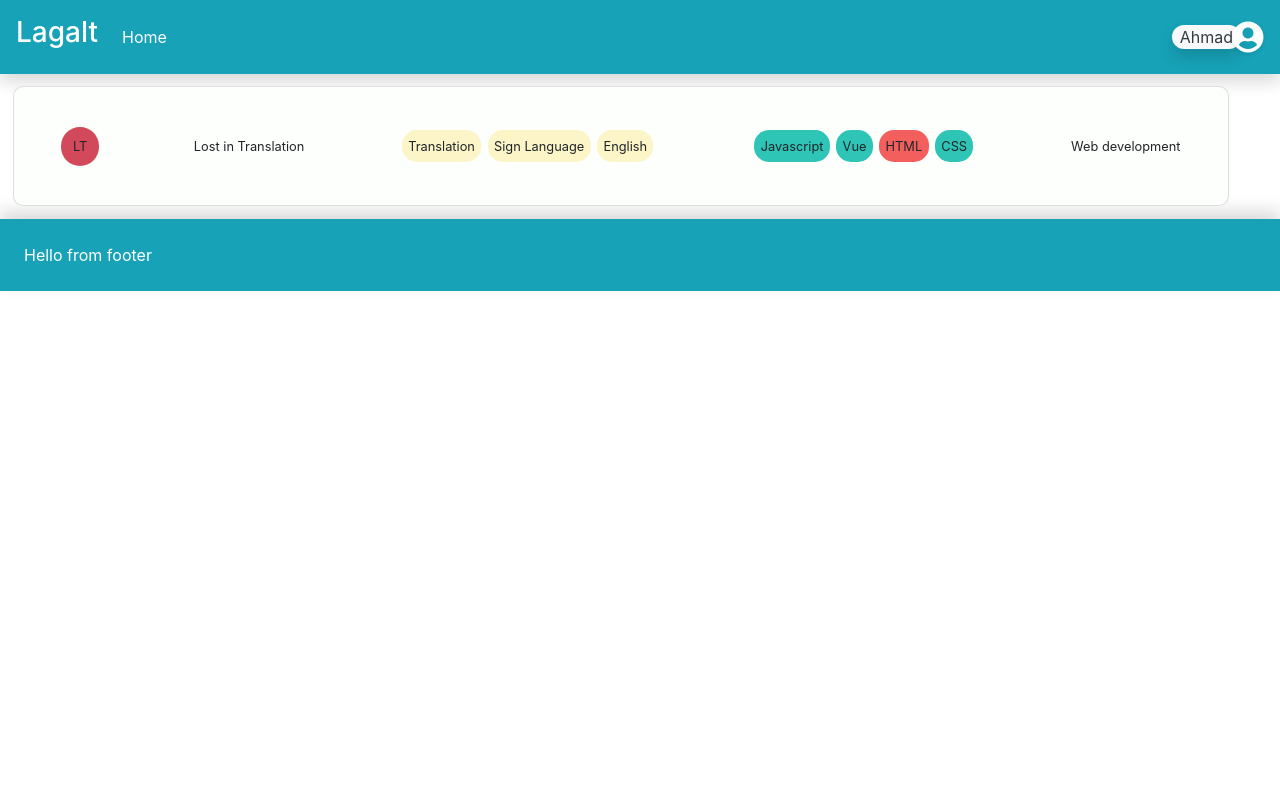
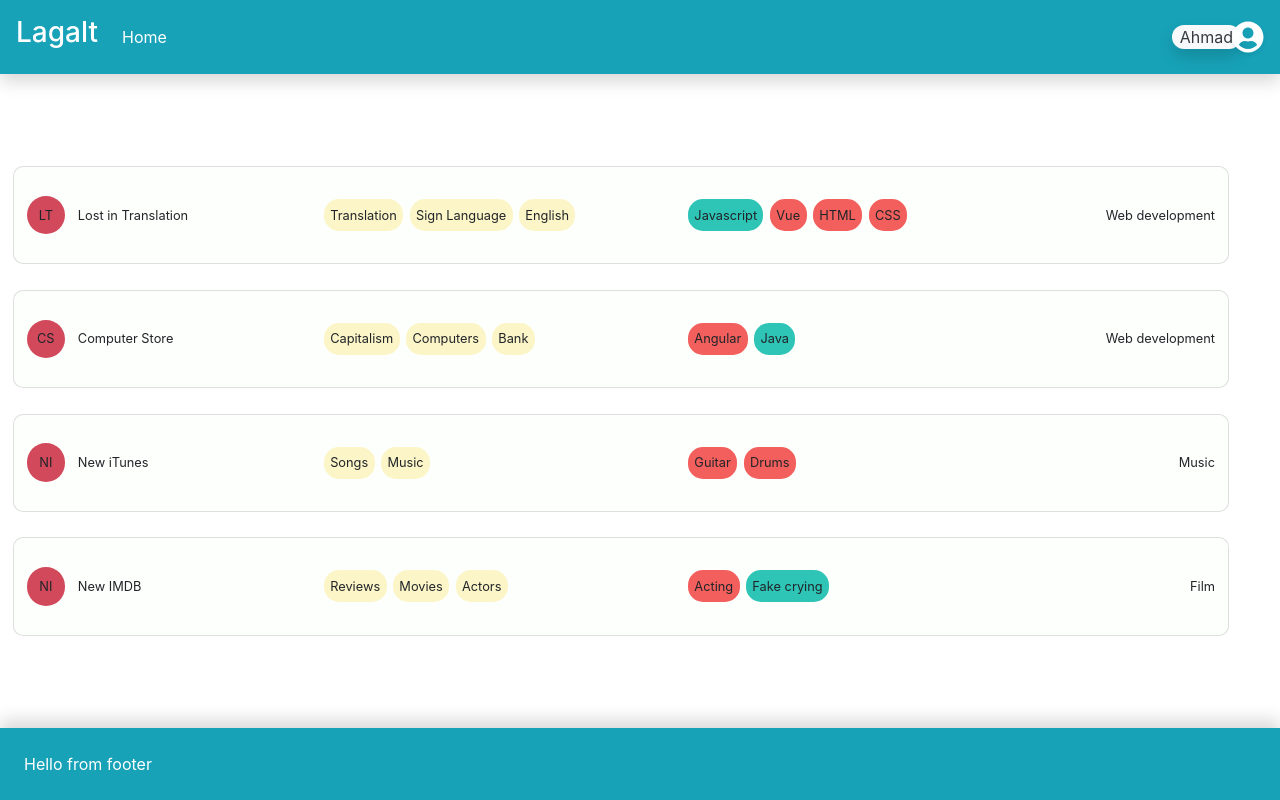
Before and after one commit to iamnuno/lagalt, a Vue app: page / in a window 1280 px wide. Built offline with nearby package versions, Linux system fonts and the light colour scheme; data requests are answered from the project's data file.

Commit message:
Feat: Adds project-banner component to home-view

```diff
--- a/src/components/ProjectBanner.vue
+++ b/src/components/ProjectBanner.vue
@@ -21,23 +21,10 @@
 
 <script>
 export default {
-  // TODO: use props instead of hardcoded data
-  data() {
-    return {
-      project: {
-        id: 1,
-        name: "Lost in Translation",
-        tags: ["Translation", "Sign Language", "English"],
-        type: "Web development",
-        skills: ["Javascript", "Vue", "HTML", "CSS"],
-      },
-      user: {
-        skills: ["Vue", "Javascript", "CSS"],
-      },
-    };
-  },
+  props: ["project", "user"],
   computed: {
     projectInitials() {
+      console.log("computed", this.project);
       let initials = "";
 
       const nameArray = this.project.name.split(" ");
@@ -53,6 +40,10 @@ export default {
       alert(`Navigate to project id: ${this.project.id}`);
     },
   },
+  mounted() {
+    console.log("name", this.project.name);
+    console.log("user skills", this.user.skills);
+  },
 };
 </script>
 
@@ -65,6 +56,7 @@ export default {
   background-color: #fdfffc;
   display: flex;
   justify-content: center;
+  align-items: start;
   flex-wrap: wrap;
   border-radius: 10px;
   transition: box-shadow 0.3s;
@@ -80,10 +72,11 @@ export default {
   padding: 0;
   display: flex;
   flex-wrap: wrap;
+  width: 100%;
 }
 
 .initials {
-  margin: auto;
+  margin: 1em;
   width: 3em;
   height: 3em;
   background-color: #d1495b;
@@ -95,12 +88,14 @@ export default {
 
 .name {
   margin: auto;
+  width: 20%;
 }
 
 .tags {
   margin: auto;
   display: flex;
   flex-wrap: wrap;
+  width: 30%;
 }
 
 .tags span {
@@ -115,6 +110,7 @@ export default {
   margin: auto;
   display: flex;
   flex-wrap: wrap;
+  flex-grow: 1;
 }
 
 .skills span {
@@ -128,7 +124,10 @@ span {
 }
 
 .type {
-  margin: auto;
+  margin: 1em;
+  display: flex;
+  justify-content: center;
+  align-items: center;
 }
 
 .match_skill {
--- a/src/views/Home.vue
+++ b/src/views/Home.vue
@@ -1,5 +1,12 @@
 <template>
-  <ProjectBanner />
+  <div v-if="projects.length && user" class="content">
+    <ProjectBanner
+      v-for="project in projects"
+      :key="project.id"
+      :project="project"
+      :user="user"
+    />
+  </div>
 </template>
 
 <script>
@@ -7,8 +14,36 @@ import ProjectBanner from "../components/ProjectBanner";
 export default {
   name: "Home",
   components: { ProjectBanner },
+  data() {
+    return {
+      projects: [],
+      user: null,
+    };
+  },
+  mounted() {
+    // TODO use real API calls
+    // fetch projects
+    fetch("http://localhost:3000/projects")
+      .then((res) => res.json())
+      .then((data) => (this.projects = data))
+      .catch((err) => console.log(err));
+
+    // fetch user
+    fetch("http://localhost:3000/user")
+      .then((res) => res.json())
+      .then((data) => (this.user = data))
+      .catch((err) => console.log(err));
+
+    console.log(this.projects);
+  },
 };
 </script>
 
 <style>
+.content {
+  display: flex;
+  flex-direction: column;
+  justify-content: center;
+  height: 100%;
+}
 </style>
```
